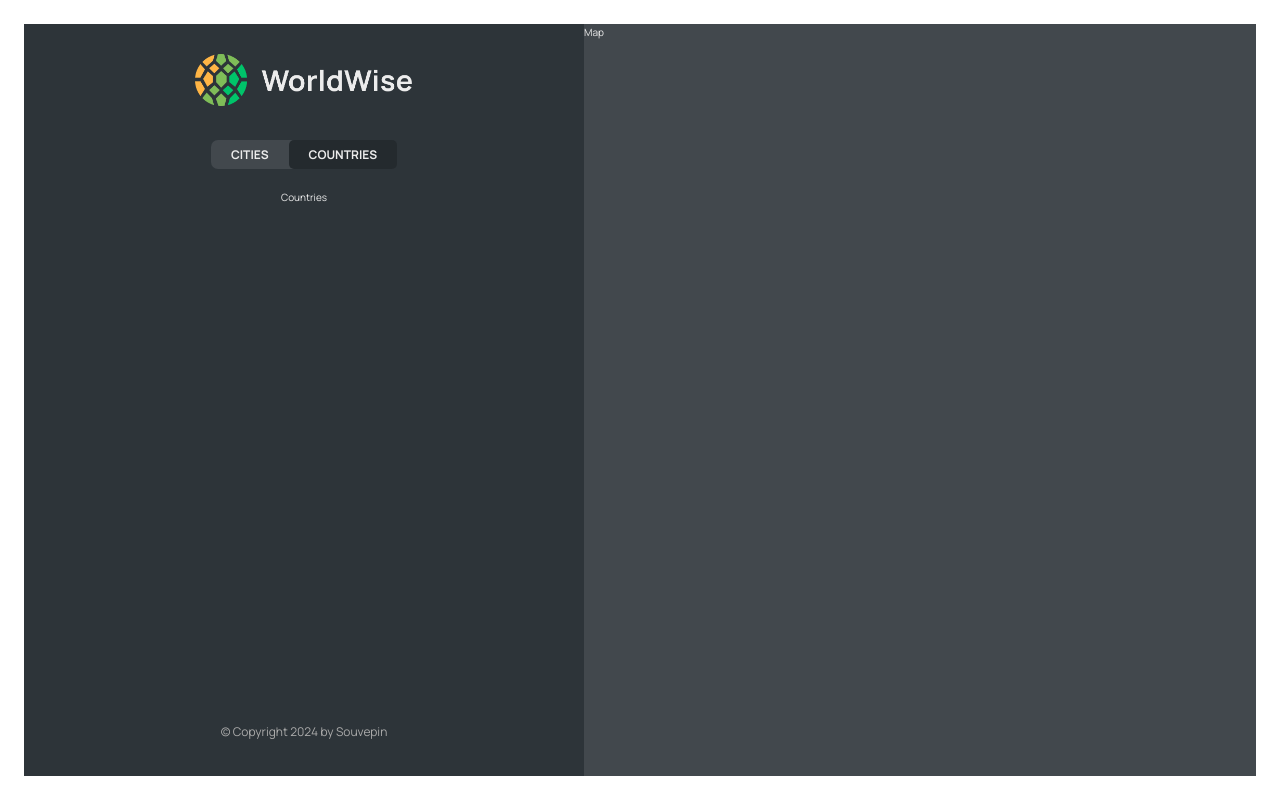
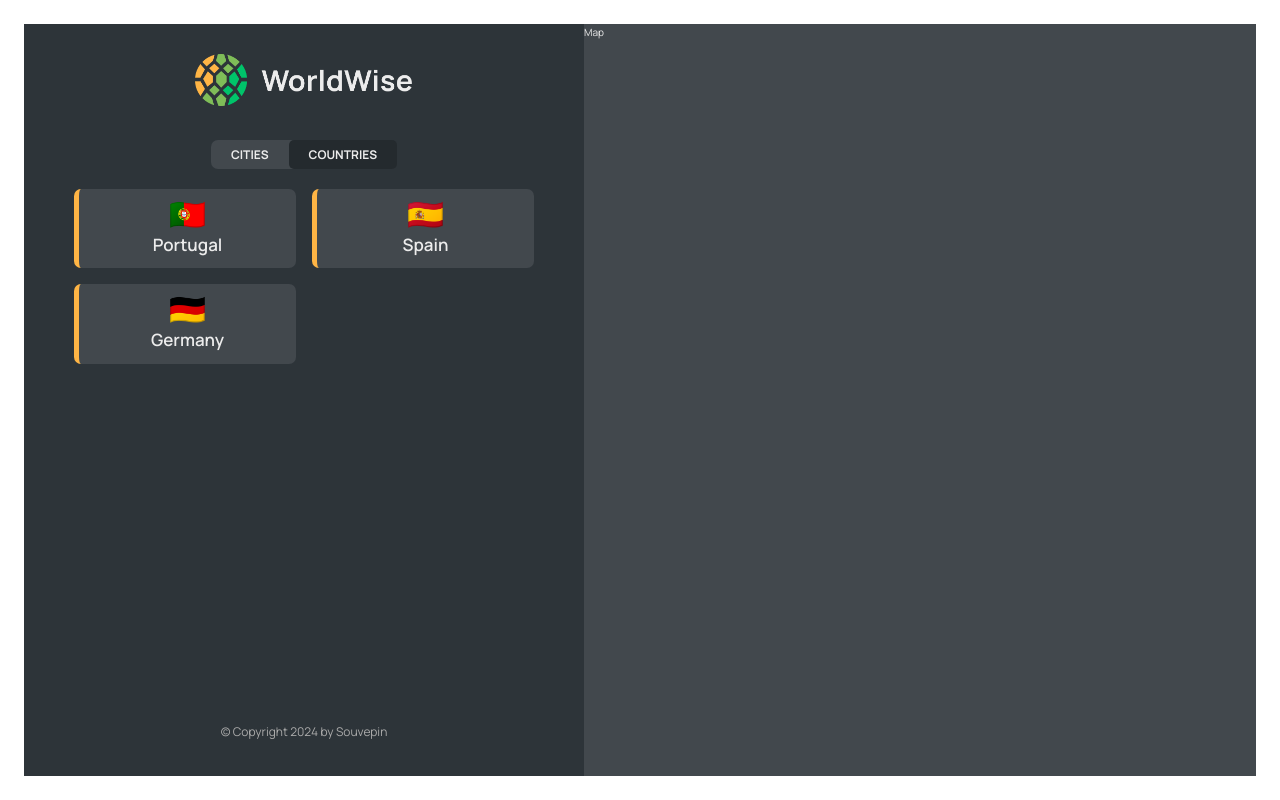
Before and after one commit to xtarzyk/souvepin, a React (Vite) app: page /app/countries in a window 1280 px wide. Built offline with nearby package versions, Linux system fonts and the light colour scheme; data requests are answered from the project's data file.

Commit message:
CountryList added

```diff
--- a/src/App.jsx
+++ b/src/App.jsx
@@ -1,4 +1,6 @@
 import { BrowserRouter, Routes, Route } from "react-router-dom";
+import { useState, useEffect } from "react";
+
 import Product from "./pages/Product";
 import Homepage from "./pages/Homepage";
 import Pricing from "./pages/Pricing";
@@ -6,7 +8,7 @@
 import AppLayout from "./pages/AppLayout";
 import Login from "./pages/Login";
 import CityList from "./components/CityList";
-import { useState, useEffect } from "react";
+import CountryList from "./components/CountryList";
 
 function App() {
   const [cities, setCities] = useState([]);
@@ -42,7 +44,7 @@
         <Route path="/app" element={<AppLayout />}>
           <Route index element={<CityList cities={cities} isLoading={isLoading} />} />
           <Route path="cities" element={<CityList cities={cities} isLoading={isLoading} />} />
-          <Route path="countries" element={<p>Countries</p>} />
+          <Route path="countries" element={<CountryList cities={cities} isLoading={isLoading}/>} />
           <Route path="form" element={<p>Form</p>} />
         </Route>
         <Route path="*" element={<PageNotFound />} />
--- /dev/null
+++ b/src/components/CountryList.jsx
@@ -0,0 +1,30 @@
+import styles from "./CountryList.module.css";
+import Spinner from "./Spinner";
+import Message from "./Message";
+import CountryItem from "./CountryItem";
+
+function CountryList({ cities, isLoading }) {
+  if (isLoading) return <Spinner />;
+
+  if (!cities.length)
+    return (
+      <Message message="Add your first city by clicking on a city on the map" />
+    );
+
+  const countries = cities.reduce((arr, city) => {
+    if (!arr.map((el) => el.country).includes(city.country)) {
+      return [...arr, { country: city.country, emoji: city.emoji }];
+    }
+    return arr;
+  }, []);
+
+  return (
+    <ul className={styles.countryList}>
+      {countries.map((country) => (
+        <CountryItem country={country} key={country.id} />
+      ))}
+    </ul>
+  );
+}
+
+export default CountryList;
```
